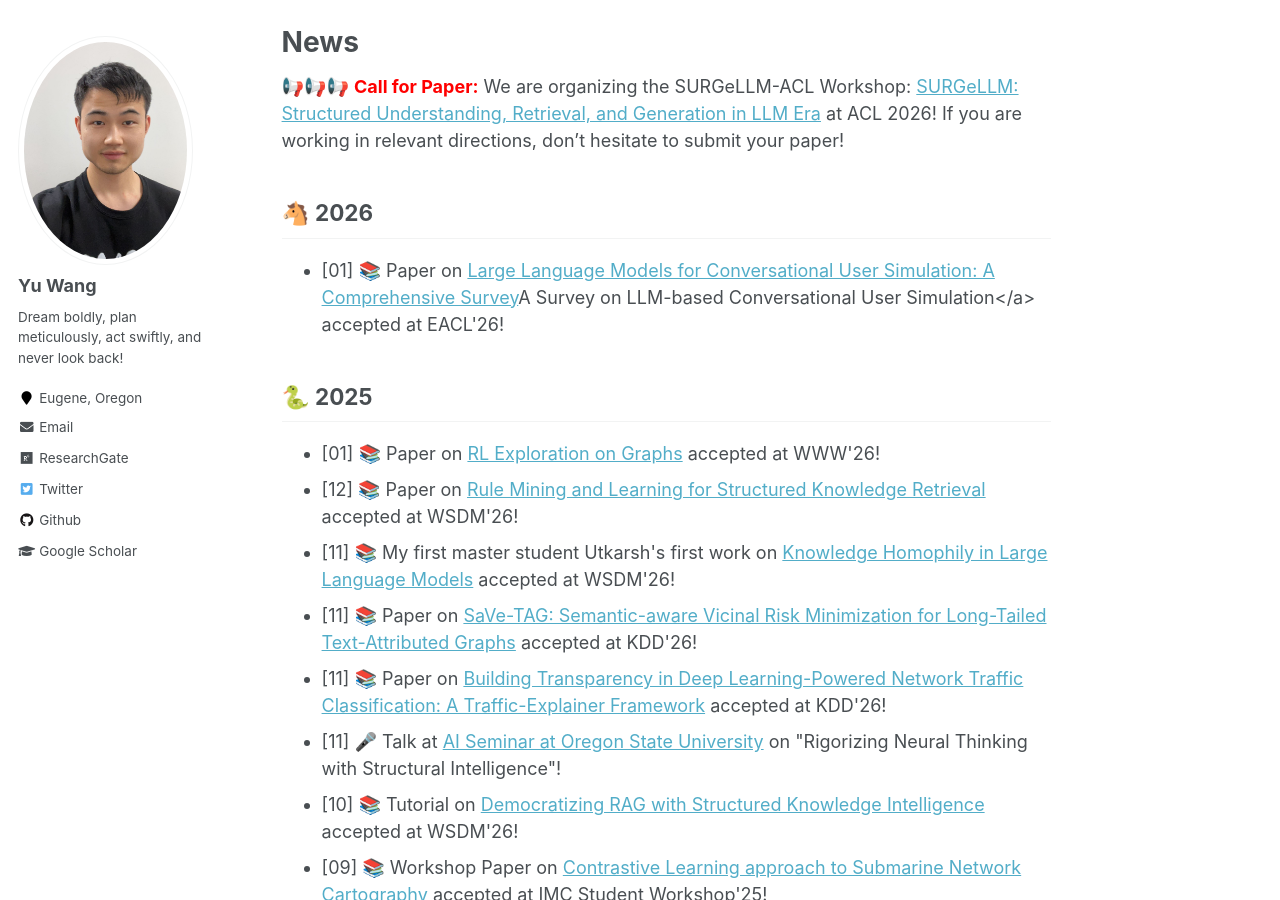
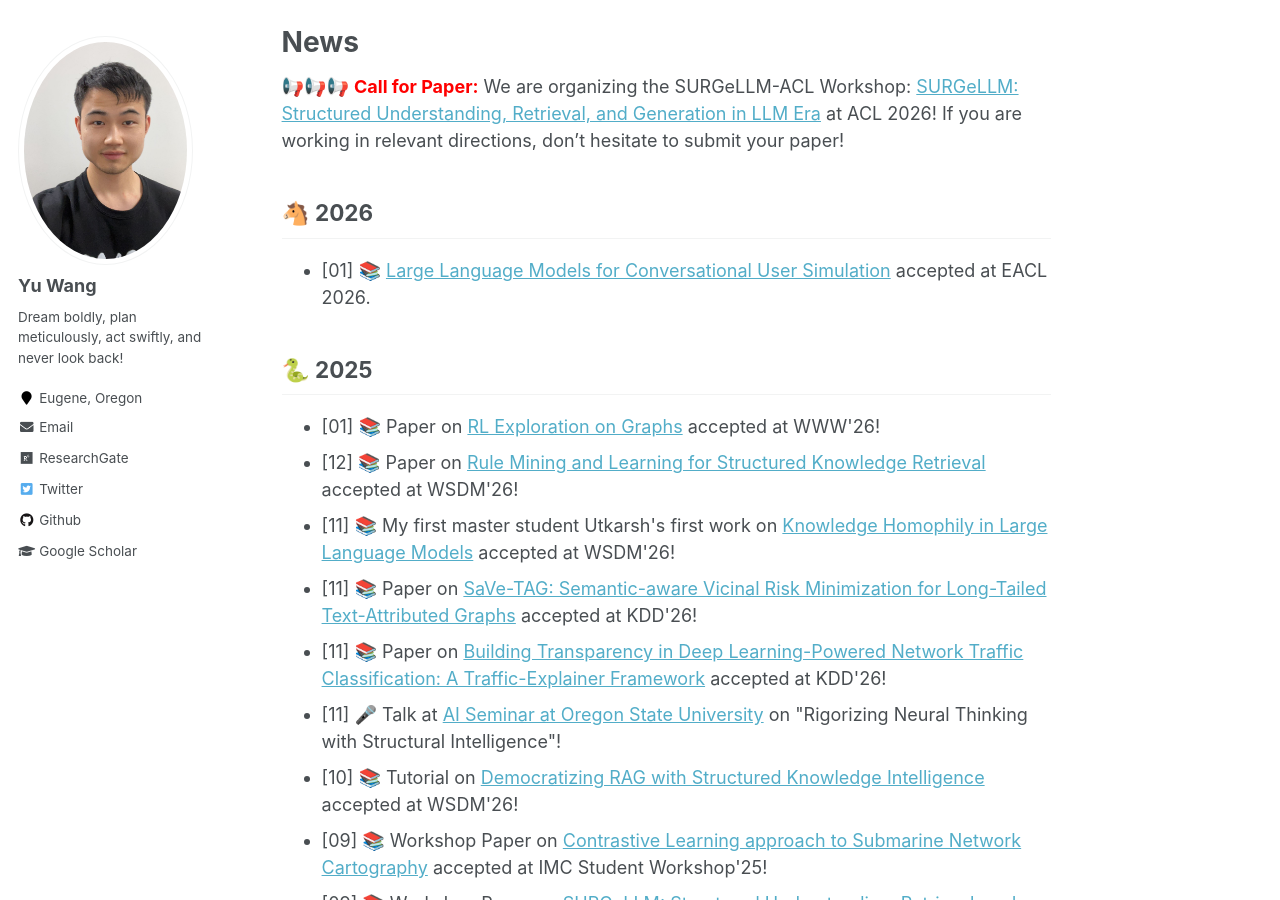
Before and after one commit to yuwang0103/yuwang0103.github.io, a Jekyll site: the page built from _pages/about.md, in a window 1280 px wide and 900 px high, scrolled down 1090 px. Built offline with Jekyll 4.4.1, drawn with Linux system fonts in a browser that asks for light colours.

Commit message:
Fix link formatting for EACL 2026 paper

```diff
--- a/_pages/about.md
+++ b/_pages/about.md
@@ -36,7 +36,7 @@ News
 🐴 2026
 -----
 <ul>
-<li>[01] 📚 Paper on  <a href='http://ryanrossi.com/pubs/LLM-based_User_Simulated_Data_Generation_Survey.pdf'>Large Language Models for Conversational User Simulation: A Comprehensive Survey</a>A Survey on LLM-based Conversational User Simulation</a> accepted at EACL'26!</li>
+<li>[01] 📚 <a href="http://ryanrossi.com/pubs/LLM-based_User_Simulated_Data_Generation_Survey.pdf"> Large Language Models for Conversational User Simulation</a> accepted at EACL 2026.</li>
 </ul>
 
 🐍 2025
```
